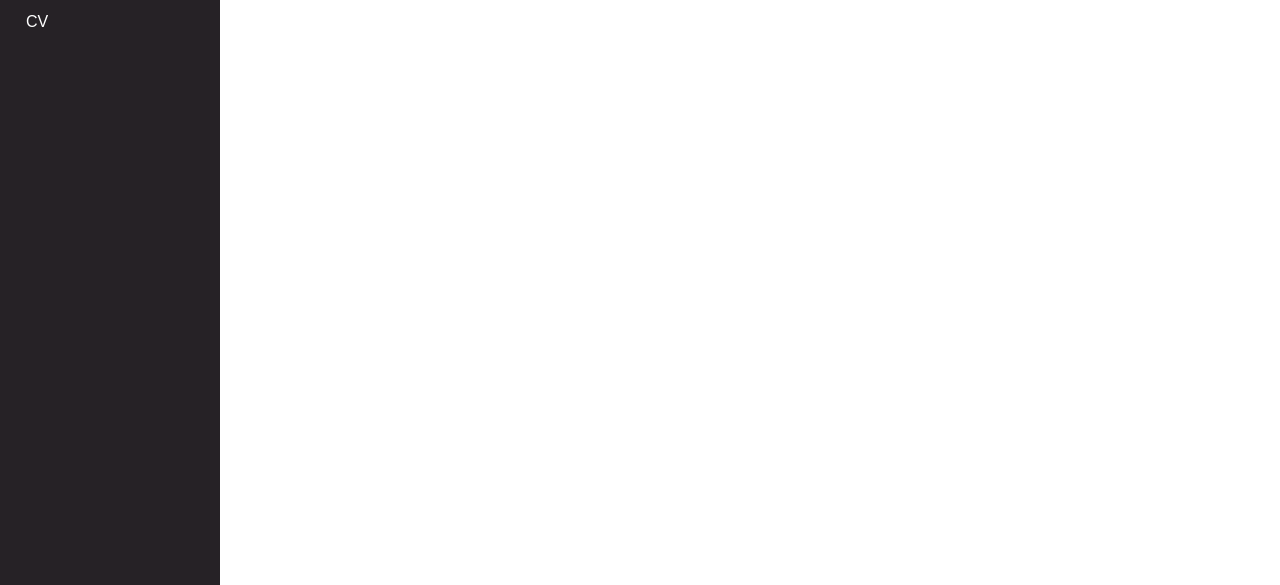
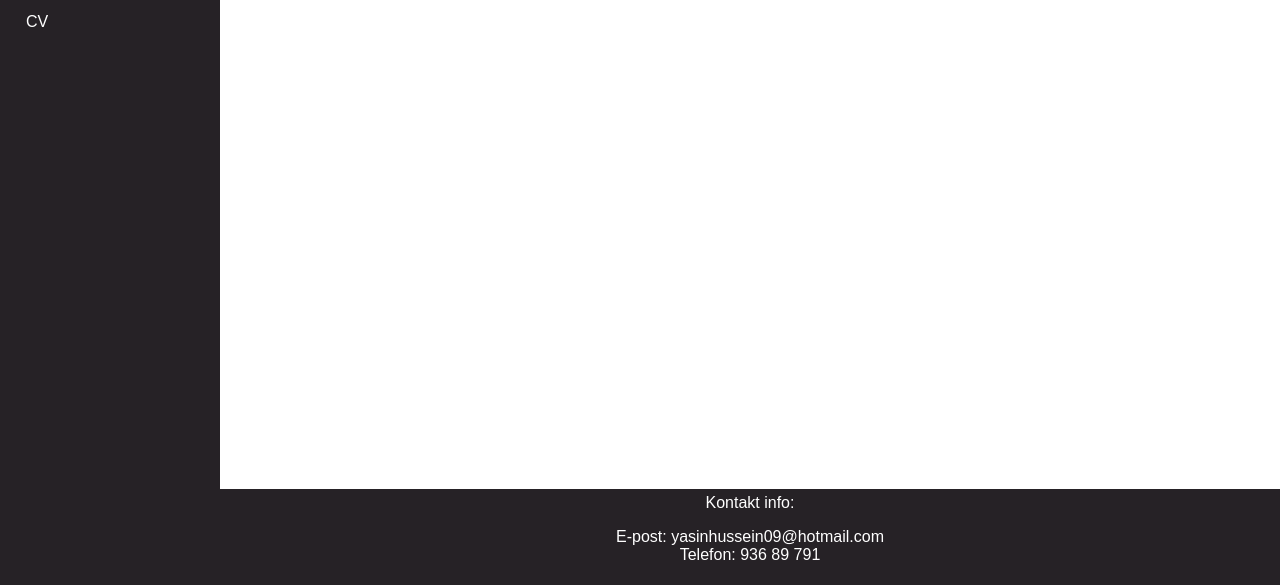
Before and after one commit to yasinhussein09/Mailand-Yasin, a plain HTML site: page index.html in a window 1280 px wide. Shown: the part 215-800 px from the top of the page. Drawn offline with Linux system fonts and the light colour scheme.

Commit message:
kontakt info

```diff
--- a/css/style.css
+++ b/css/style.css
@@ -70,3 +70,16 @@ main {
     margin-top: 0;
     color: #053769;                     /* change heading color */
 }
+
+footer {
+    text-align: center;
+    padding: 5px;
+    background-color: #262226;          /* change footer background */
+    color: rgb(255, 255, 255);          /* change footer text color */
+    position: fixed;
+    bottom: 0;
+    width: calc(100% - 220px);          /* adjust width for sidebar */
+    margin-left: 220px;                 /* align with main content */
+    box-sizing: border-box;
+    left: 0%;
+}
--- a/index.html
+++ b/index.html
@@ -60,6 +60,11 @@
             <h1>Velkommen</h1>
             <p>Her finner du oversikt over fagene og ukentlige oppdateringer. Velg et fag fra menyen til venstre for å starte.</p>
         </div>
-    </main>
+        <footer>
+          Kontakt info:
+          <p>E-post: yasinhussein09@hotmail.com
+          <br>Telefon: 936 89 791</p>
+        </footer>
+      </main>
 </body>
 </html>
```
Also changed, not shown: CV/CV.html (+1 -1 lines).
